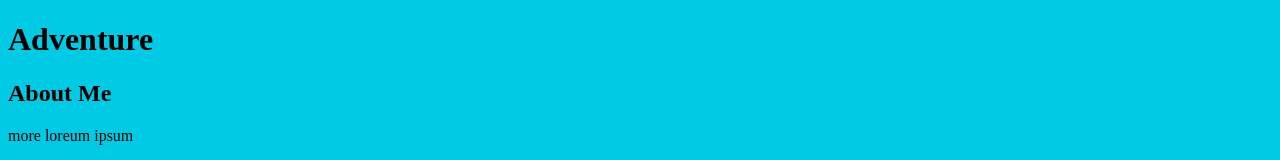
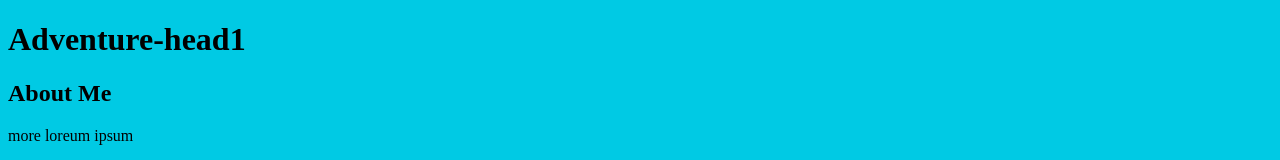
Before and after one commit to JJLovin/git-intro, a plain HTML site: page index.html in a window 1280 px wide. Shown: the top 160 px of the page. Drawn offline with Linux system fonts and the light colour scheme.

Commit message:
change head1

```diff
--- a/index.html
+++ b/index.html
@@ -10,7 +10,7 @@
 <body>
 
     <header>
-        <h1>Adventure</h1>
+        <h1>Adventure-head1</h1>
     </header>
 
     <div class="container">
```
